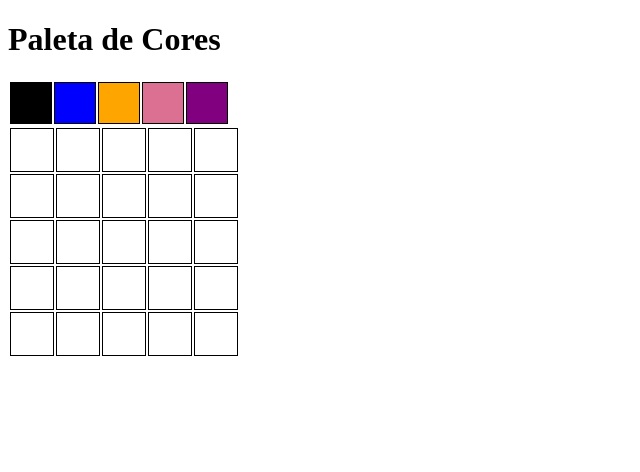
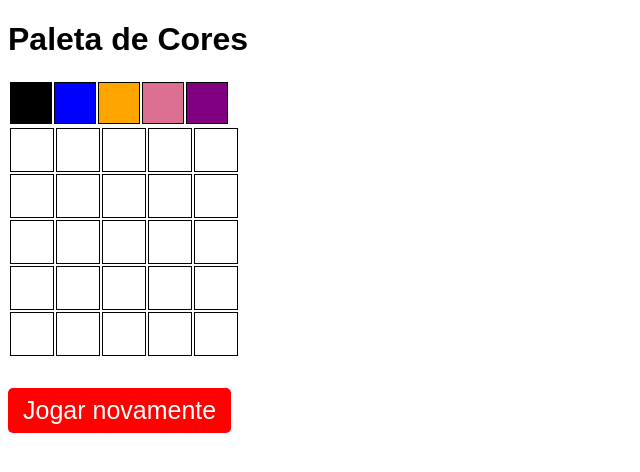
Before and after one commit to EdoardaDepine/Pixels-Art-Project, a website: page index.html in a window 1280 px wide. Shown: the whole page, without its empty margins (0-640 px from the left). Drawn offline with Linux system fonts and the light colour scheme.

Commit message:
implementando botão de jogar novamente

```diff
--- a/index.html
+++ b/index.html
@@ -63,6 +63,10 @@
     </table>
   </div>
 
+  <div>
+    <button id="jogar-novamente" class="btn-jogar">Jogar novamente</button>
+  </div>
+
   <script src="script.js"></script>
 
 </body>
--- a/script.js
+++ b/script.js
@@ -1,5 +1,6 @@
 const paletaCores = document.querySelector('#color-palette');
 const pixels = document.querySelectorAll('.pixel');
+const botao = document.querySelector('#jogar-novamente');
 
 paletaCores.addEventListener('click', function (event) {
   const corSelecionada = document.querySelector('.selected');
@@ -15,3 +16,7 @@ for (let i = 0; i < pixels.length; i++) {
     event.target.style.backgroundColor = background;
   });
 }
+
+botao.addEventListener('click', function () {
+  window.location.reload();
+});
--- a/style.css
+++ b/style.css
@@ -1,3 +1,7 @@
+#title {
+  font-family: sans-serif;
+}
+
 .color {
   padding: 20px;
   margin: 20px;
@@ -30,3 +34,14 @@
   height: 40px;
   border: 1px solid black;
 }
+
+.btn-jogar {
+  padding: 8px 15px;
+  margin-top: 30px;
+  border: 0;
+  background-color: rgb(255, 1, 1);
+  color: white;
+  border-radius: 5px;
+  font-size: 25px;
+  font-family: sans-serif;
+}
```
